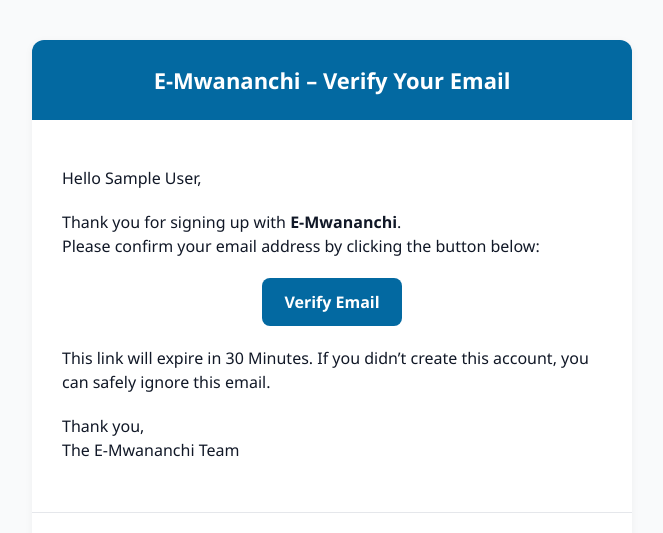
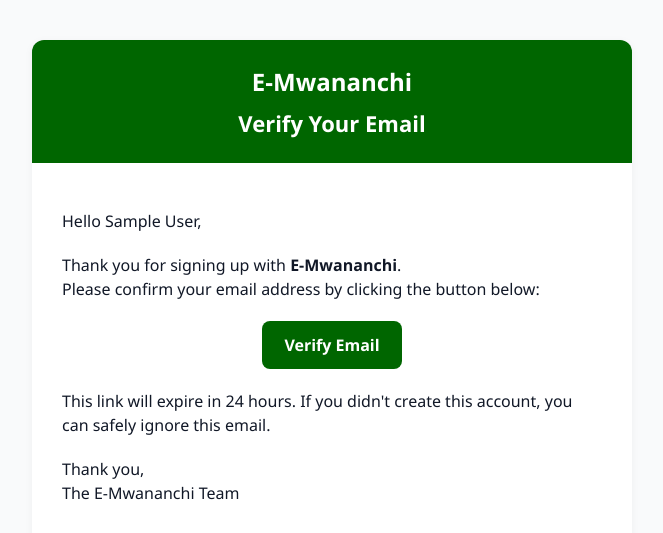
Before and after one commit to VMaina2003/E-Mwananchi, a Django app: template Authentication/templates/Authentication/email_verification.html in a window 1280 px wide. Shown: the top 533 px of the page, without its empty margins (308-971 px from the left). Run offline with Django 5.2, Linux system fonts and the light colour scheme; the template is opened without the code that fills it, so the values that code supplies are empty; the visitor is signed in with stand-in values (Sample User, id 1).

Commit message:
change the theme

```diff
--- a/Authentication/templates/Authentication/email_verification.html
+++ b/Authentication/templates/Authentication/email_verification.html
@@ -20,7 +20,7 @@
         overflow: hidden;
       }
       .header {
-        background: #0369a1;
+        background: #006600; /* Kenya Green */
         color: #ffffff;
         text-align: center;
         padding: 25px;
@@ -40,13 +40,17 @@
       }
       .button {
         display: inline-block;
-        background: #0369a1;
+        background: #006600; /* Kenya Green */
         color: #ffffff !important;
         text-decoration: none;
         padding: 12px 22px;
         border-radius: 8px;
         font-weight: bold;
         font-size: 16px;
+        transition: background-color 0.2s;
+      }
+      .button:hover {
+        background: #004d00; /* Darker green on hover */
       }
       .footer {
         text-align: center;
@@ -55,12 +59,18 @@
         color: #6b7280;
         border-top: 1px solid #e5e7eb;
       }
+      .logo {
+        font-size: 24px;
+        font-weight: bold;
+        margin-bottom: 10px;
+      }
     </style>
   </head>
   <body>
     <div class="container">
       <div class="header">
-        <h1>E-Mwananchi – Verify Your Email</h1>
+        <div class="logo">E-Mwananchi</div>
+        <h1>Verify Your Email</h1>
       </div>
       <div class="content">
         <p>Hello {{ user.get_full_name|default:user.email }},</p>
@@ -75,7 +85,7 @@
         </p>
 
         <p>
-          This link will expire in 30 Minutes. If you didn’t create this account,
+          This link will expire in 24 hours. If you didn't create this account,
           you can safely ignore this email.
         </p>
 
```
